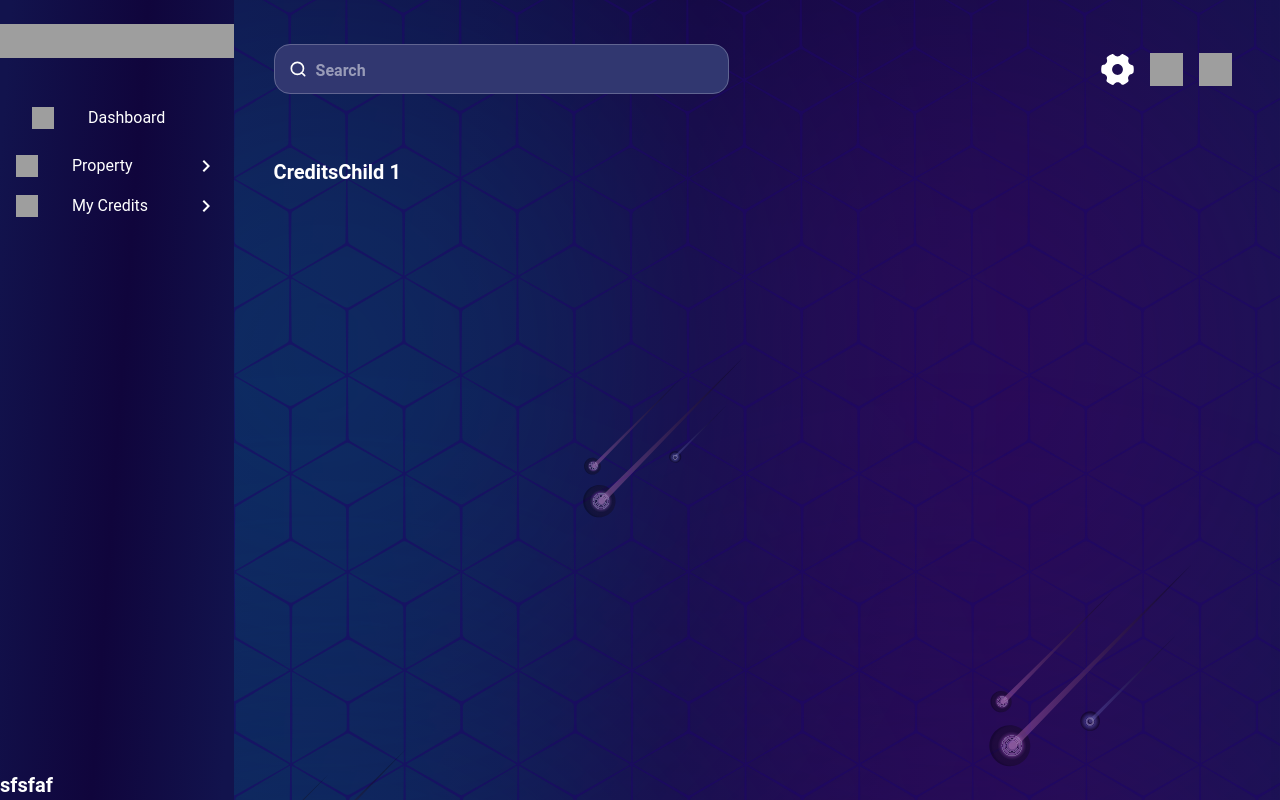
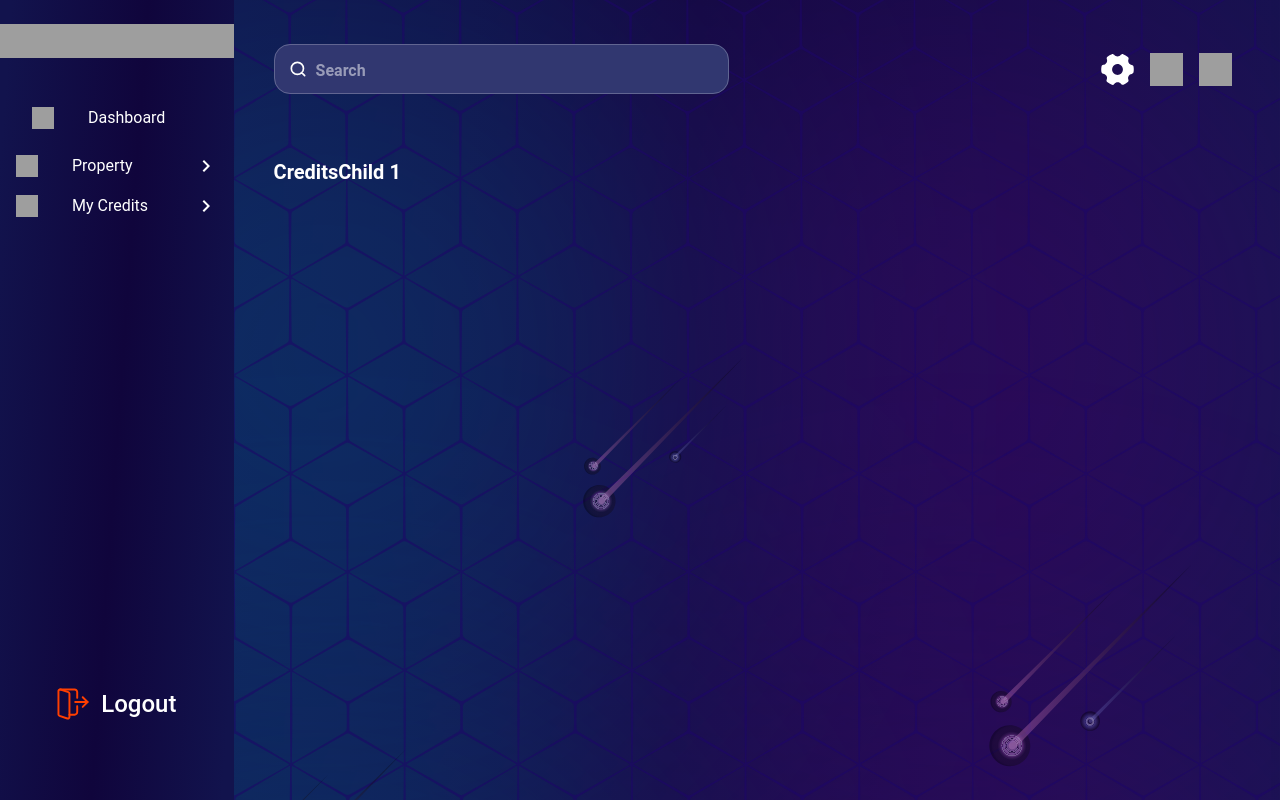
Before and after one commit to imranjavedaziz/consortia-frontend-next-js, a Next.js app: page /dashboard/credits-child in a window 1280 px wide. Built offline with nearby package versions, Linux system fonts and the light colour scheme; grey boxes are pictures that could not be loaded.

Commit message:
logout dashboard

```diff
--- a/src/nftsLayout/sideBar/SideBar.jsx
+++ b/src/nftsLayout/sideBar/SideBar.jsx
@@ -1,12 +1,15 @@
 import { useEffect } from "react";
 // @mui
-import { Box, useMediaQuery } from "@mui/material";
+import { Box, Typography, useMediaQuery } from "@mui/material";
 import SidebarList from "./SidebarList";
+import Image from "next/image";
+import { useRouter } from "next/router";
 
 // ----------------------------------------------------------------------
 
 
  const Sidebar = ({setopenForMobile}) => {
+   const {push} = useRouter()
 
   return (
     <Box
@@ -15,10 +18,17 @@ import SidebarList from "./SidebarList";
         flexShrink: { lg: 0 ,height:'100vh'},
       }}
     >
-      <Box sx={{display:'flex',flexDirection:'column',justifyContent:'space-between',height:'100%'}}>
+      <Box sx={{display:'flex',flexDirection:'column',justifyContent:'space-between',height:'100%',paddingBottom:'80px'}}>
         <SidebarList setopenForMobile={setopenForMobile} />
         <Box>
-          sfsfaf
+          <Box sx={{display:'flex',alignItems:'center',justifyContent:'center',cursor:'pointer'}} onClick={() => {
+                localStorage.removeItem("access_token");
+                push('/')
+                // setIsLoggedIn(false);
+              }}>
+            <Image src='/assets/icons/logout.svg' height={32} width={32} alt='logout' />
+            <Typography variant="h5" sx={{paddingLeft:'12px'}}>Logout</Typography>
+          </Box>
         </Box>
       </Box>
     </Box>
```
Also changed, not shown: public/assets/icons/logout.svg (added).
